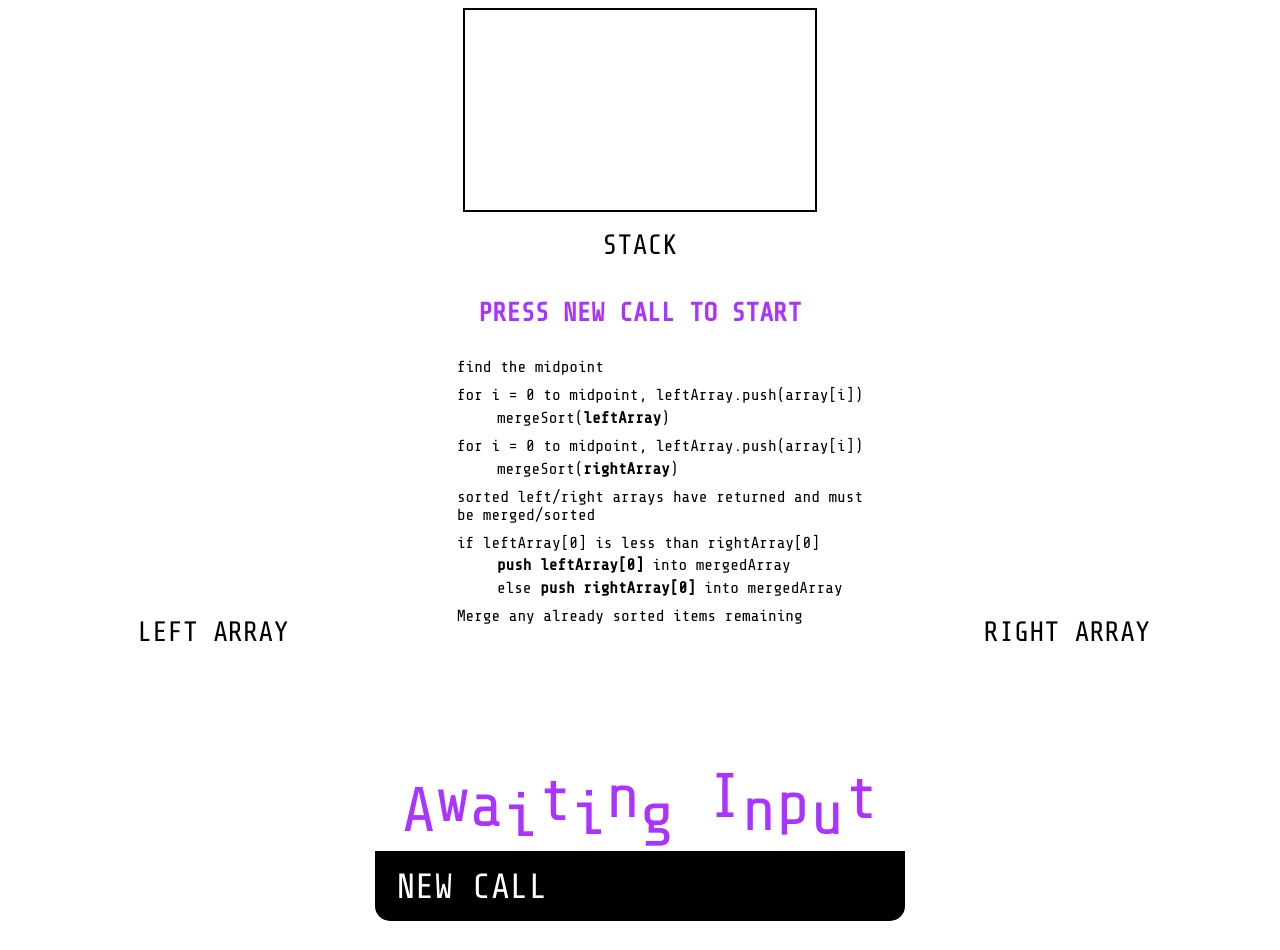
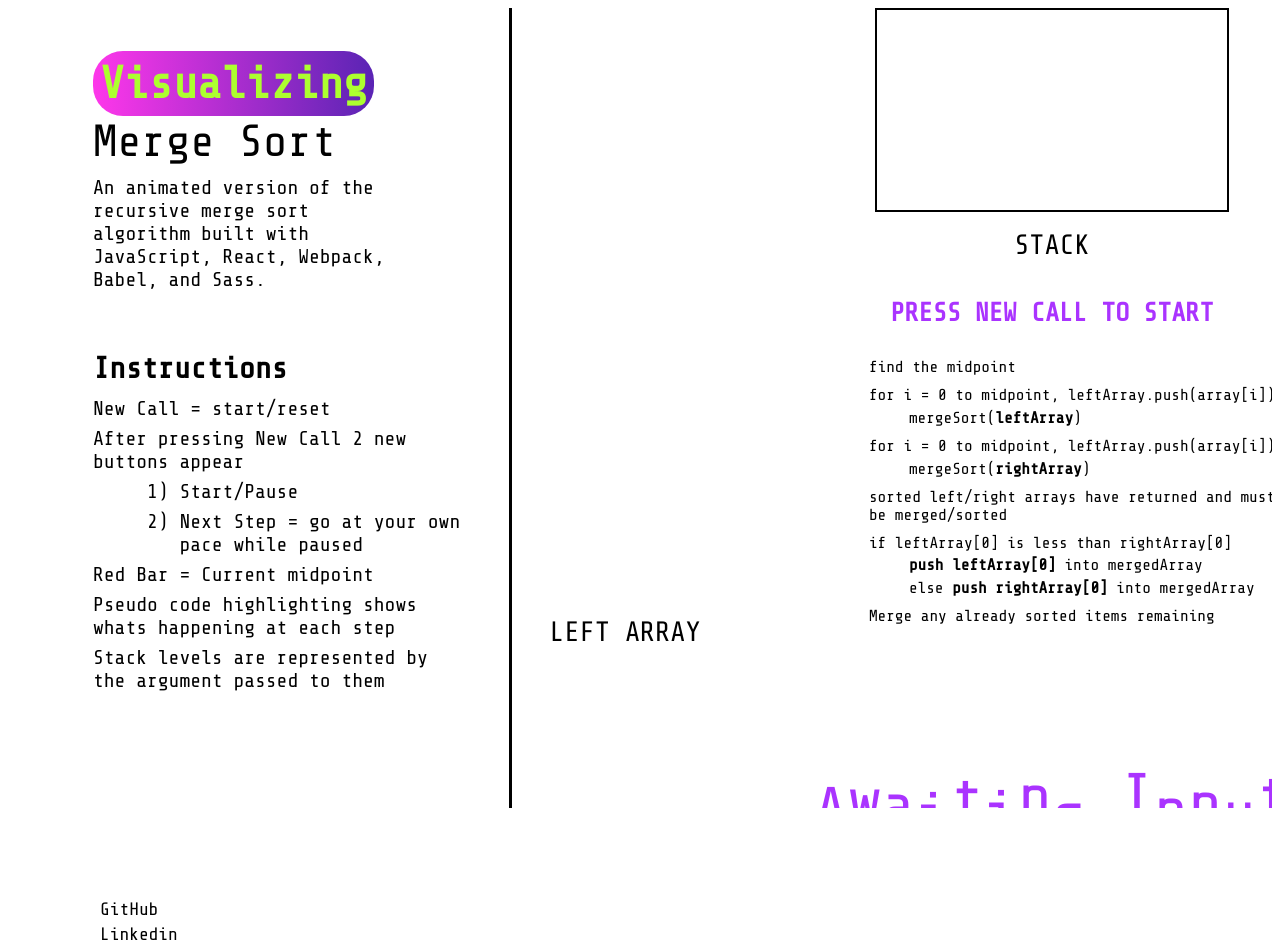
Before and after one commit to capitalbr/Visualized-Merge-Sort, a React (Create React App) app: page / in a window 1280 px wide. Shown: the top 950 px of the page. Built offline with nearby package versions, Linux system fonts and the light colour scheme.

Commit message:
Add left bar for title, instructions, credits

```diff
--- a/src/components/array_index.jsx
+++ b/src/components/array_index.jsx
@@ -10,9 +10,10 @@ export default class ArrayIndex extends React.Component {
 
     this.state = {
       array: undefined,
-      pausePlay: "invisible",
-      opacity: {
-        opacity: "0"
+      pausePlay: "PAUSE",
+      style: {
+        color: "gray",
+        pointerEvents: "none"
       }
     }
     this.hold = true;
@@ -43,7 +44,7 @@ export default class ArrayIndex extends React.Component {
   }
 
   intervalSet(delay = 500, initialSet = true){
-    if (this.state.pausePlay === "PLAY") return;
+    if (this.state.pausePlay === "START") return;
     if (initialSet) return delay;
     clearInterval(this.interval);
     this.delay = delay;
@@ -61,10 +62,10 @@ export default class ArrayIndex extends React.Component {
 
   togglePausePlay(){
     this.interval ? this.intervalPause() : this.timerStart();
-    if (this.state.pausePlay === "PLAY") {
+    if (this.state.pausePlay === "START") {
       this.setState({ pausePlay: "PAUSE" });
     } else if (this.state.pausePlay === "PAUSE") {
-      this.setState({ pausePlay: "PLAY" });
+      this.setState({ pausePlay: "START" });
     }
   }
 
@@ -105,9 +106,7 @@ export default class ArrayIndex extends React.Component {
       if (this.initializePausePlay) {
         this.setState({
           pausePlay: "PAUSE",
-          opacity: {
-            opacity: 1
-          }
+          style: {}
         });
         this.initializePausePlay = false;
         this.handler = () => {
@@ -259,6 +258,50 @@ export default class ArrayIndex extends React.Component {
 
     return(
       <div className="array-container">
+        <div className="left-container">
+          <div className="title-and-description">
+            <div className="title">
+             <strong>Visualizing</strong> <div>Merge Sort</div>
+            </div>
+            <div className="description">
+              An animated version of the recursive merge sort algorithm
+              built with JavaScript, React, Webpack, Babel, and Sass.
+            </div>
+          </div>
+          <div className="instructions">
+            <h2>Instructions</h2>
+            <div>
+              <li>New Call = start/reset</li>
+              <li>After pressing New Call 2 new buttons appear</li>
+              <li>&nbsp;&nbsp;&nbsp;&nbsp;
+                1) Start/Pause
+              </li>
+              <li>&nbsp;&nbsp;&nbsp;&nbsp;
+                2) Next Step = go at
+                  your own
+                  &nbsp;&nbsp;&nbsp;&nbsp;&nbsp;&nbsp;&nbsp;
+                  pace while paused
+              </li>
+              <li>Red Bar = Current midpoint</li>
+              <li>Pseudo code highlighting shows whats
+                happening at each step
+              </li>
+              <li>
+                Stack levels are represented by the argument passed to them
+              </li>
+            </div>
+          </div>
+          <div className="developer">
+            <div className="title">
+              Developer Info
+            </div>
+            <div id="name">Bradley Barnes</div>
+            <div className="links">GitHub</div>
+            <div id="linkedin-link" className="links">Linkedin</div>
+            <div id="portfolio-link" className="links">Portfolio</div>
+          </div>
+        </div>
+        <div className="right-container">
           <div className="secondary-displays">
             <div className="left-right">
               <div className="box-title-bottom">LEFT ARRAY</div>
@@ -347,7 +390,7 @@ export default class ArrayIndex extends React.Component {
           <div
             className="user-controls"
             id="play-pause"
-          style={this.state.opacity}>
+            style={this.state.style}>
             <div className="menu-card">
               <div onClick={this.handler()}>
                 {this.state.pausePlay}
@@ -360,6 +403,7 @@ export default class ArrayIndex extends React.Component {
             </div>
           </div>
         </div>
+      </div>
     )
   }
 }
--- a/src/index.jsx
+++ b/src/index.jsx
@@ -3,5 +3,10 @@ import ReactDOM from 'react-dom';
 import "./stylesheets/output.css"
 import Main from './components/main';
 
+window.addEventListener("keydown", function (e) {
+  if ([32, 33, 34, 37, 38, 39, 40].indexOf(e.keyCode) > -1) {
+    e.preventDefault();
+  }
+}, false);
 
 ReactDOM.render(<Main />, document.getElementById('root'));
--- a/src/stylesheets/array.scss
+++ b/src/stylesheets/array.scss
@@ -1,8 +1,88 @@
 .array-container{
+  display: flex;
+  justify-content: space-between;
+  background-color: white;
+  .left-container{
+    width: 300px;
+    color: black;
+    padding: 50px 116px 0px 85px;
+    .title-and-description{
+      .title{
+        font-size: 45px;
+        strong{
+          background: linear-gradient(to left, #5A24B4, #FE37EA);
+          border-radius: 30px;
+          padding: 7px;
+          color: greenyellow;
+        }
+        div{
+          margin-top: 7px;
+        }
+      }
+      .description{
+        margin-top: 9px;
+        font-size: 20px;
+      }
+    }
+    .instructions{
+      margin-top: 60px;
+      width: 370px;
+      h2{
+        font-size: 30px;
+        margin-bottom: 12px;
+      }
+      div{
+        list-style: none;
+        li{
+          margin-bottom: 7px;
+          font-size: 20px;
+        }
+      }
+    }
+    .developer{
+      margin-top: 123px;
+      .title{
+        background: black;
+        font-size: 23px;
+        margin-bottom: 12px;
+        color: white;
+        border-radius: 7px;
+        width: fit-content;
+        padding: 7px;
+      }
+      #name{
+        font-size: 20px;
+        border-bottom: 2px solid black;
+        width: fit-content;
+      }
+      .links{
+        transition: 0.2s;
+        font-size: 18px;
+        margin: 7px;
+        position: absolute;
+        z-index: 10;
+        &:hover{
+          color: red;
+          font-weight: bold;
+          font-size: 20px;
+        }
+      }
+      #linkedin-link{
+        transform: translate(0px, 25px);
+      }
+      #portfolio-link{
+        transform: translate(0px, 50px);
+      }
+    }
+  }
+  .right-container{
     display: flex;
     flex-direction: column;
     align-items: center;
     font-family: 'Share Tech Mono', monospace;
+    border-left: solid;
+    width: 100%;
+    min-width: 1016px;
     .secondary-displays{
       display: flex;
       width: 1000px;
@@ -187,6 +267,7 @@
       }
     }
   }
+}
 
 
 // DUE TO A GLITCH IN THIS VERSION OF SCSS CERTAIN DIVS ARE NOT FOUND
--- a/src/stylesheets/cards.scss
+++ b/src/stylesheets/cards.scss
@@ -1,6 +1,4 @@
 .box-title-bottom{
-  // border: 2px solid #AA33FF;
-  // border-radius: 7px;
   display: flex;
   justify-content: center;
   padding: 10px 35px;
@@ -12,9 +10,8 @@
 .menu-card{
   cursor: pointer;
   align-items: center;
-  // color: rgb(0, 255, 0);
-  color: white;
   div{
+    // min-width: 120px;
     transition: 0.4s;
     width: fit-content;
     padding: 7px 12px 7px 12px;
--- a/src/stylesheets/main.scss
+++ b/src/stylesheets/main.scss
@@ -1,15 +1,15 @@
 .main{
-  width: 100%;
-  // justify-content: center;
+  background-color: black;
   font-family: 'Share Tech Mono', monospace;
+  min-width: 1584px;
   .user-controls{
     margin: 0;
-    transform: translate(-168px, -224px);
+    transform: translate(85px, -224px);
     font-size: 35px;
     display: flex;
     justify-content: center;
-    // width: fit-content;
     width: 100%;
-    z-index: 1
+    z-index: 1;
+    color: white;
   }
 }
--- a/src/stylesheets/output.css
+++ b/src/stylesheets/output.css
@@ -1,16 +1,105 @@
 @import url("https://fonts.googleapis.com/css?family=Share+Tech+Mono&display=swap");
+body, html {
+  height: 100%;
+  overflow: hidden;
+}
+
+#root {
+  height: 100%;
+  overflow: hidden;
+}
+
 .array-container {
+  display: flex;
+  justify-content: space-between;
+  background-color: white;
+}
+.array-container .left-container {
+  width: 300px;
+  color: black;
+  padding: 50px 116px 0px 85px;
+}
+.array-container .left-container .title-and-description .title {
+  font-size: 45px;
+}
+.array-container .left-container .title-and-description .title strong {
+  background: linear-gradient(to left, #5A24B4, #FE37EA);
+  border-radius: 30px;
+  padding: 7px;
+  color: greenyellow;
+}
+.array-container .left-container .title-and-description .title div {
+  margin-top: 7px;
+}
+.array-container .left-container .title-and-description .description {
+  margin-top: 9px;
+  font-size: 20px;
+}
+.array-container .left-container .instructions {
+  margin-top: 60px;
+  width: 370px;
+}
+.array-container .left-container .instructions h2 {
+  font-size: 30px;
+  margin-bottom: 12px;
+}
+.array-container .left-container .instructions div {
+  list-style: none;
+}
+.array-container .left-container .instructions div li {
+  margin-bottom: 7px;
+  font-size: 20px;
+}
+.array-container .left-container .developer {
+  margin-top: 123px;
+}
+.array-container .left-container .developer .title {
+  background: black;
+  font-size: 23px;
+  margin-bottom: 12px;
+  color: white;
+  border-radius: 7px;
+  width: fit-content;
+  padding: 7px;
+}
+.array-container .left-container .developer #name {
+  font-size: 20px;
+  border-bottom: 2px solid black;
+  width: fit-content;
+}
+.array-container .left-container .developer .links {
+  transition: 0.2s;
+  font-size: 18px;
+  margin: 7px;
+  position: absolute;
+  z-index: 10;
+}
+.array-container .left-container .developer .links:hover {
+  color: red;
+  font-weight: bold;
+  font-size: 20px;
+}
+.array-container .left-container .developer #linkedin-link {
+  transform: translate(0px, 25px);
+}
+.array-container .left-container .developer #portfolio-link {
+  transform: translate(0px, 50px);
+}
+.array-container .right-container {
   display: flex;
   flex-direction: column;
   align-items: center;
   font-family: "Share Tech Mono", monospace;
+  border-left: solid;
+  width: 100%;
+  min-width: 1016px;
 }
-.array-container .secondary-displays {
+.array-container .right-container .secondary-displays {
   display: flex;
   width: 1000px;
   justify-content: center;
 }
-.array-container .secondary-displays .left-right {
+.array-container .right-container .secondary-displays .left-right {
   display: flex;
   justify-content: end;
   flex-direction: column-reverse;
@@ -21,7 +110,7 @@
   height: 300px;
   transform: translate(0px, 300px);
 }
-.array-container .secondary-displays .left-right .array-index-item {
+.array-container .right-container .secondary-displays .left-right .array-index-item {
   margin: 3px;
   display: flex;
   flex-direction: column;
@@ -31,10 +120,10 @@
   min-width: 22px;
   background: linear-gradient(to left, #5A24B4, #FE37EA);
 }
-.array-container .secondary-displays .left-right .array-index-item div {
+.array-container .right-container .secondary-displays .left-right .array-index-item div {
   margin: 4px;
 }
-.array-container .array-main {
+.array-container .right-container .array-main {
   display: flex;
   width: 530px;
   height: 200px;
@@ -42,7 +131,7 @@
   border-bottom: 70px solid black;
   border-radius: 15px;
 }
-.array-container .array-main #awaiting-input {
+.array-container .right-container .array-main #awaiting-input {
   color: #AA33FF;
   font-size: 63px;
   padding-top: 30px;
@@ -51,51 +140,51 @@
   align-items: flex-end;
   width: 100%;
 }
-.array-container .array-main #awaiting-input #a {
+.array-container .right-container .array-main #awaiting-input #a {
   animation: float 6s ease-in-out infinite;
 }
-.array-container .array-main #awaiting-input #w {
+.array-container .right-container .array-main #awaiting-input #w {
   animation: float 3s ease-in-out infinite;
 }
-.array-container .array-main #awaiting-input #a2 {
+.array-container .right-container .array-main #awaiting-input #a2 {
   animation: float 4s ease-in-out infinite;
 }
-.array-container .array-main #awaiting-input #i {
+.array-container .right-container .array-main #awaiting-input #i {
   animation: float 5s ease-in-out infinite;
 }
-.array-container .array-main #awaiting-input #t {
+.array-container .right-container .array-main #awaiting-input #t {
   animation: float 3.7s ease-in-out infinite;
 }
-.array-container .array-main #awaiting-input #i2 {
+.array-container .right-container .array-main #awaiting-input #i2 {
   animation: float 4.5s ease-in-out infinite;
 }
-.array-container .array-main #awaiting-input #n {
+.array-container .right-container .array-main #awaiting-input #n {
   animation: float 3.5s ease-in-out infinite;
 }
-.array-container .array-main #awaiting-input #g {
+.array-container .right-container .array-main #awaiting-input #g {
   animation: float 5.5s ease-in-out infinite;
 }
-.array-container .array-main #awaiting-input #i3 {
+.array-container .right-container .array-main #awaiting-input #i3 {
   animation: float 3.5s ease-in-out infinite;
 }
-.array-container .array-main #awaiting-input #n2 {
+.array-container .right-container .array-main #awaiting-input #n2 {
   animation: float 4.2s ease-in-out infinite;
 }
-.array-container .array-main #awaiting-input #p {
+.array-container .right-container .array-main #awaiting-input #p {
   animation: float 2.9s ease-in-out infinite;
 }
-.array-container .array-main #awaiting-input #u {
+.array-container .right-container .array-main #awaiting-input #u {
   animation: float 5.7s ease-in-out infinite;
 }
-.array-container .array-main #awaiting-input #t2 {
+.array-container .right-container .array-main #awaiting-input #t2 {
   animation: float 3.1s ease-in-out infinite;
 }
-.array-container .array-main .array-main-item {
+.array-container .right-container .array-main .array-main-item {
   display: flex;
   flex-direction: column;
   justify-content: flex-end;
 }
-.array-container .array-main .array-main-item .array-index-item {
+.array-container .right-container .array-main .array-main-item .array-index-item {
   margin-left: 4px;
   display: flex;
   flex-direction: column;
@@ -104,40 +193,40 @@
   width: 30px;
   background: linear-gradient(to left, #5A24B4, #AA33FF);
 }
-.array-container .array-main .array-main-item .array-index-item div {
+.array-container .right-container .array-main .array-main-item .array-index-item div {
   margin: 5px;
 }
-.array-container .array-main .array-main-item .midpoint {
+.array-container .right-container .array-main .array-main-item .midpoint {
   background: linear-gradient(to left, #b42424, #ff5f5f);
 }
-.array-container .array-main .idx-1 {
+.array-container .right-container .array-main .idx-1 {
   transform: translate(20px);
 }
-.array-container .array-main .idx-2 {
+.array-container .right-container .array-main .idx-2 {
   transform: translate(40px);
 }
-.array-container .array-main .idx-3 {
+.array-container .right-container .array-main .idx-3 {
   transform: translate(60px);
 }
-.array-container .array-main .idx-4 {
+.array-container .right-container .array-main .idx-4 {
   transform: translate(80px);
 }
-.array-container .array-main .idx-5 {
+.array-container .right-container .array-main .idx-5 {
   transform: translate(100px);
 }
-.array-container .array-main .idx-6 {
+.array-container .right-container .array-main .idx-6 {
   transform: translate(120px);
 }
-.array-container .array-main .idx-7 {
+.array-container .right-container .array-main .idx-7 {
   transform: translate(140px);
 }
-.array-container .array-main .idx-8 {
+.array-container .right-container .array-main .idx-8 {
   transform: translate(160px);
 }
-.array-container .array-main .idx-9 {
+.array-container .right-container .array-main .idx-9 {
   transform: translate(180px);
 }
-.array-container .stack {
+.array-container .right-container .stack {
   display: flex;
   flex-direction: column;
   align-items: center;
@@ -145,7 +234,7 @@
   margin-left: 75px;
   margin-right: 75px;
 }
-.array-container .stack ul {
+.array-container .right-container .stack ul {
   border: 2px solid black;
   display: flex;
   flex-direction: column;
@@ -158,33 +247,33 @@
   width: 350px;
   margin: 0;
 }
-.array-container .stack ul li {
+.array-container .right-container .stack ul li {
   margin: 4px;
 }
-.array-container .pseudo-container {
+.array-container .right-container .pseudo-container {
   transform: translate(0px, -110px);
   display: flex;
   flex-direction: column;
   align-items: center;
 }
-.array-container .pseudo-container .stackMessage {
+.array-container .right-container .pseudo-container .stackMessage {
   margin-bottom: 15px;
   font-weight: 1000;
   font-size: 26px;
   color: #AA33FF;
 }
-.array-container .pseudo-container #list {
+.array-container .right-container .pseudo-container #list {
   list-style: none;
 }
-.array-container .pseudo-container #list li {
+.array-container .right-container .pseudo-container #list li {
   margin-bottom: 10px;
 }
-.array-container .pseudo-container #list li .padding {
+.array-container .right-container .pseudo-container #list li .padding {
   margin-left: 2.5em;
   margin-top: 0.3em;
   width: fit-content;
 }
-.array-container .pseudo-container #list li .padding strong {
+.array-container .right-container .pseudo-container #list li .padding strong {
   position: absolute;
 }
 
@@ -283,17 +372,19 @@
   }
 }
 .main {
-  width: 100%;
+  background-color: black;
   font-family: "Share Tech Mono", monospace;
+  min-width: 1584px;
 }
 .main .user-controls {
   margin: 0;
-  transform: translate(-168px, -224px);
+  transform: translate(85px, -224px);
   font-size: 35px;
   display: flex;
   justify-content: center;
   width: 100%;
   z-index: 1;
+  color: white;
 }
 
 .box-title-bottom {
@@ -307,7 +398,6 @@
 .menu-card {
   cursor: pointer;
   align-items: center;
-  color: white;
 }
 .menu-card div {
   transition: 0.4s;
--- a/src/stylesheets/reset.scss
+++ b/src/stylesheets/reset.scss
@@ -1,5 +1,9 @@
 @import url('https://fonts.googleapis.com/css?family=Share+Tech+Mono&display=swap');
-body{
-  // background: rgba(254, 55, 230, 0.4);
-  // background: rgb(233, 233, 233);
+body, html{
+  height: 100%;
+  overflow: hidden;
 }
+#root{
+  height: 100%;
+  overflow: hidden;
+}
```
Also changed, not shown: 1 other file (tests, documents, lock files or other folders). Lines whose indentation alone changed are shown as unchanged.
